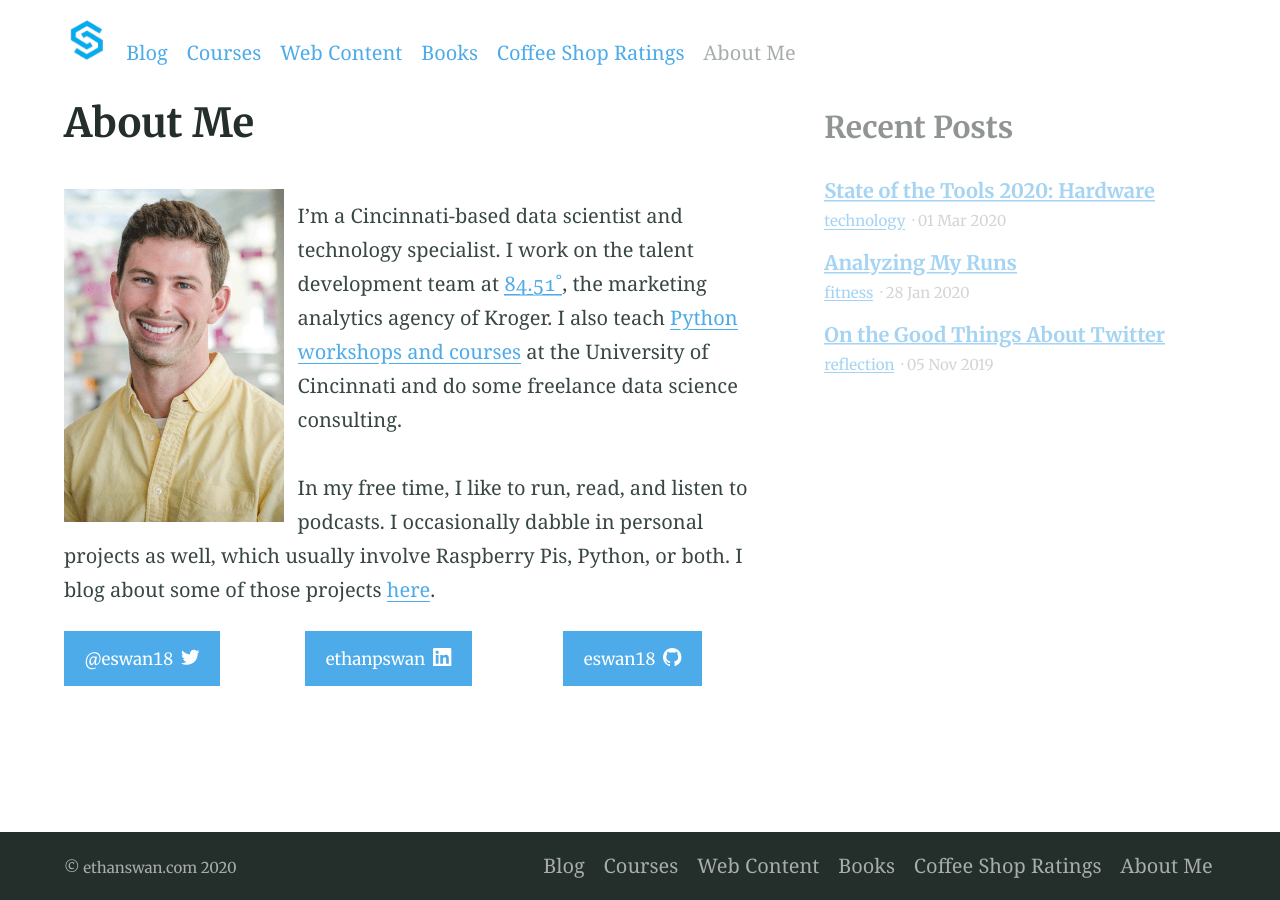
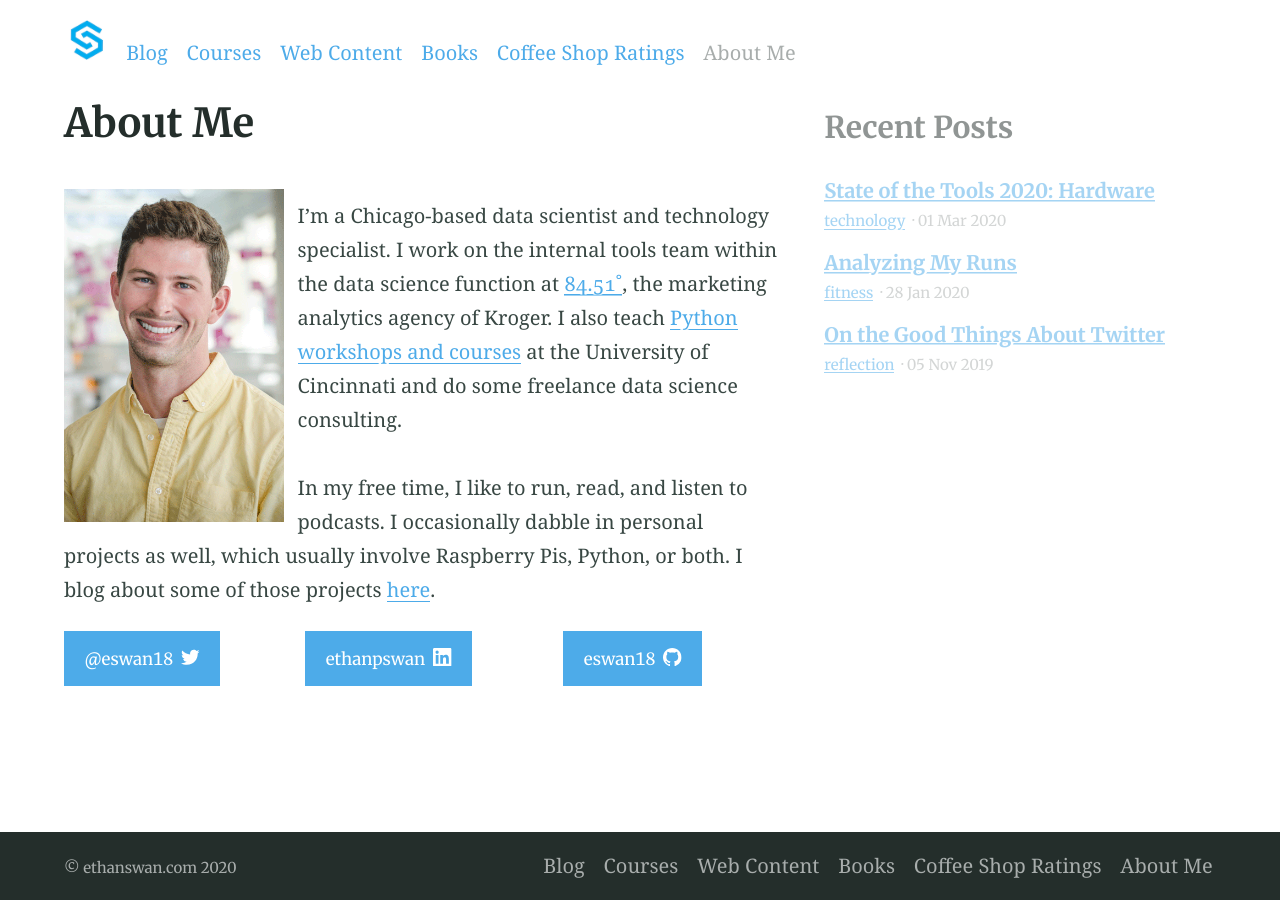
Before and after one commit to eswan18/ethanswan.com, a Jekyll site: the page built from about_me/index.md, in a window 1280 px wide. Built offline with Jekyll 4.4.1, drawn with Linux system fonts in a browser that asks for light colours.

Commit message:
Update about_me for Chicago move.

```diff
--- a/about_me/index.md
+++ b/about_me/index.md
@@ -5,7 +5,8 @@ hide-social: True
 ---
 
 {% include figure.html image="/images/sitewide/ethan_headshot_smiling.gif" position="left" width="220" height="330" %}
-I'm a Cincinnati-based data scientist and technology specialist. I work on the talent development team at <a href="http://www.8451.com">84.51˚</a>, the marketing analytics agency of Kroger.
+I'm a Chicago-based data scientist and technology specialist.
+I work on the internal tools team within the data science function at <a href="http://www.8451.com">84.51˚</a>, the marketing analytics agency of Kroger.
 I also teach [Python workshops and courses](/courses) at the University of Cincinnati and do some freelance data science consulting.
 
 In my free time, I like to run, read, and listen to podcasts.
```
